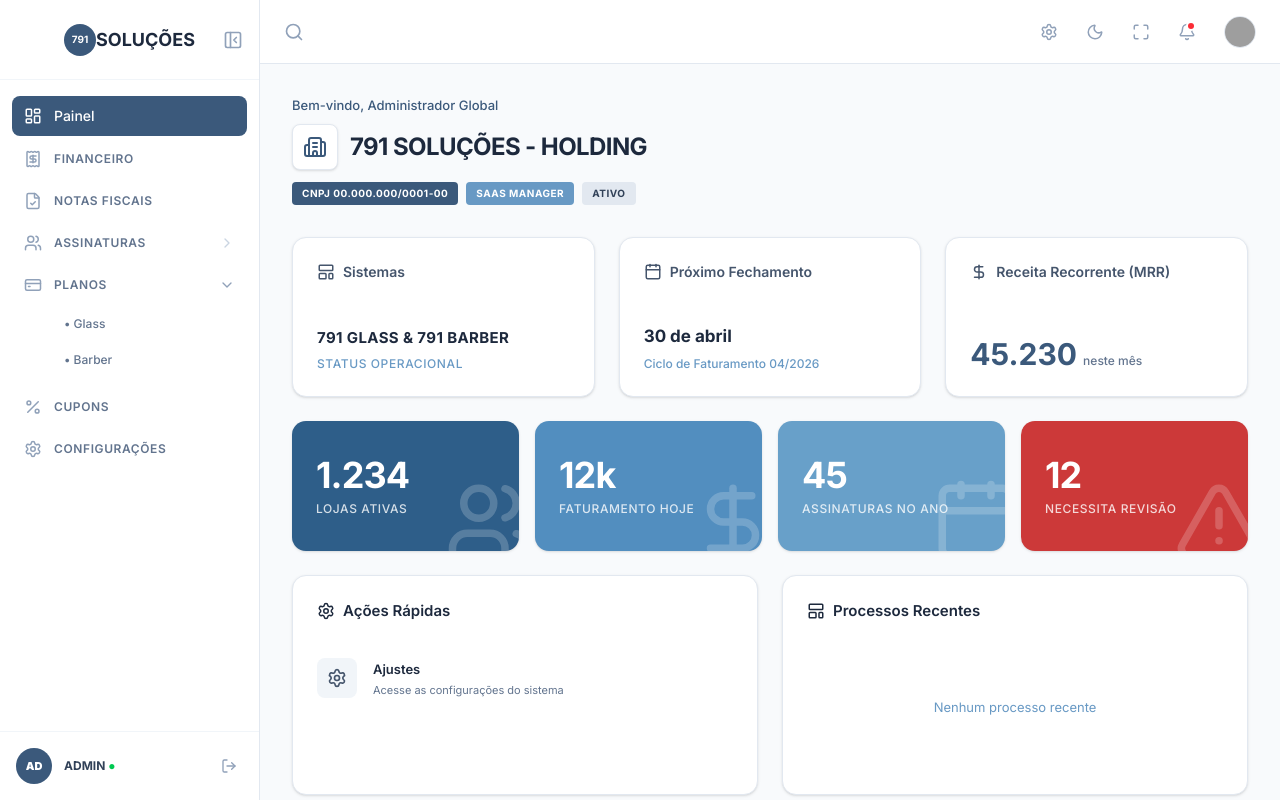
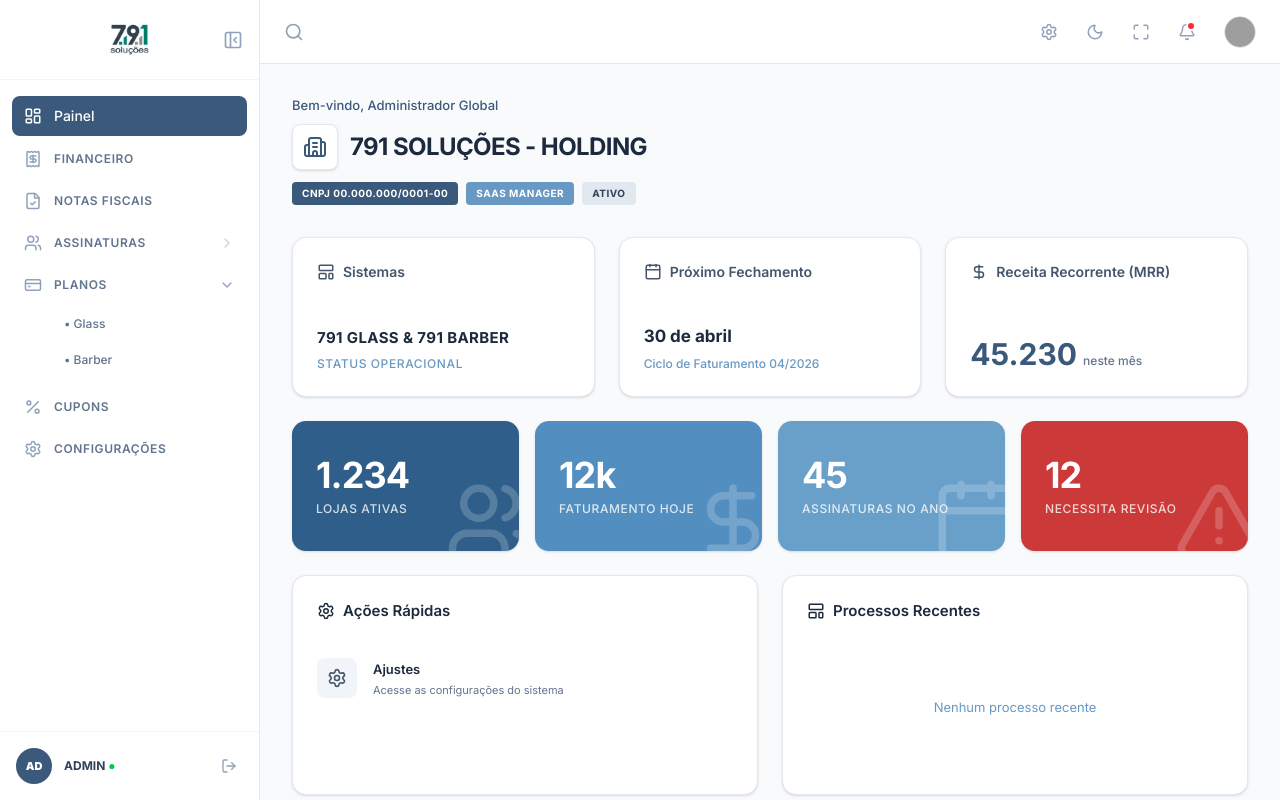
Before and after one commit to carloramon-creator/791Solucoes, a Next.js app: page / in a window 1280 px wide. Built offline with nearby package versions, Linux system fonts and the light colour scheme; no server answers; the database is empty; grey boxes are pictures that could not be loaded.

Commit message:
feat: alterando sidebar para usar logo estatica - 2026-04-24 22:42

```diff
--- a/src/components/Sidebar.tsx
+++ b/src/components/Sidebar.tsx
@@ -47,16 +47,6 @@ export function Sidebar() {
         setDisplayEmail(user.email || '');
       }
     });
-
-    // Buscar Logo da Holding
-    fetch('/api/system/nfse-config')
-      .then(res => res.json())
-      .then(data => {
-        if (data?.logo_base64) {
-          setLogoUrl(data.logo_base64);
-        }
-      })
-      .catch(err => console.error('Erro ao carregar logo sidebar:', err));
   }, []);
 
   const toggleMenu = (e: React.MouseEvent, name: string, hasSubItems: boolean) => {
@@ -79,16 +69,7 @@ export function Sidebar() {
     <div className="flex h-full w-[260px] flex-col bg-white border-r border-slate-200">
       <div className="flex h-20 shrink-0 items-center justify-center px-4 border-b border-slate-100 relative">
         <Link href="/" className="flex items-center justify-center font-bold text-lg text-slate-800 hover:opacity-80 transition-opacity">
-          {logoUrl ? (
-            <img src={logoUrl} alt="Logo" className="h-[60px] w-auto max-w-[200px] object-contain" />
-          ) : (
-            <>
-              <div className="h-8 w-8 rounded-full bg-[#3b597b] flex items-center justify-center text-white text-[10px]">
-                791
-              </div>
-              <span>SOLUÇÕES</span>
-            </>
-          )}
+          <img src="/logo.png" alt="791 Soluções" className="h-[40px] w-auto max-w-[200px] object-contain" />
         </Link>
         <button className="absolute right-4 text-slate-400 hover:text-slate-600">
           <PanelLeftClose size={20} />
```
Also changed, not shown: public/logo.png (added).
